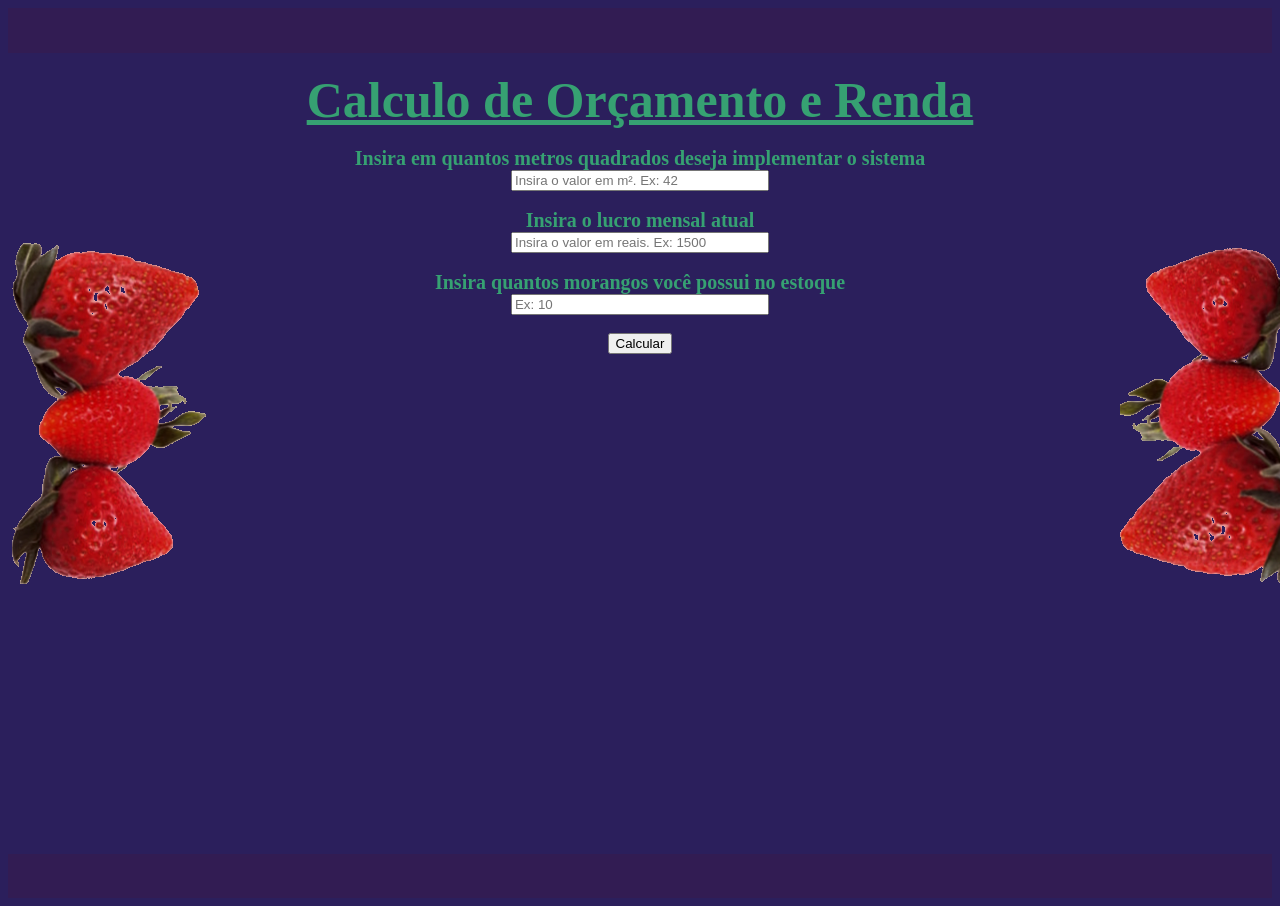
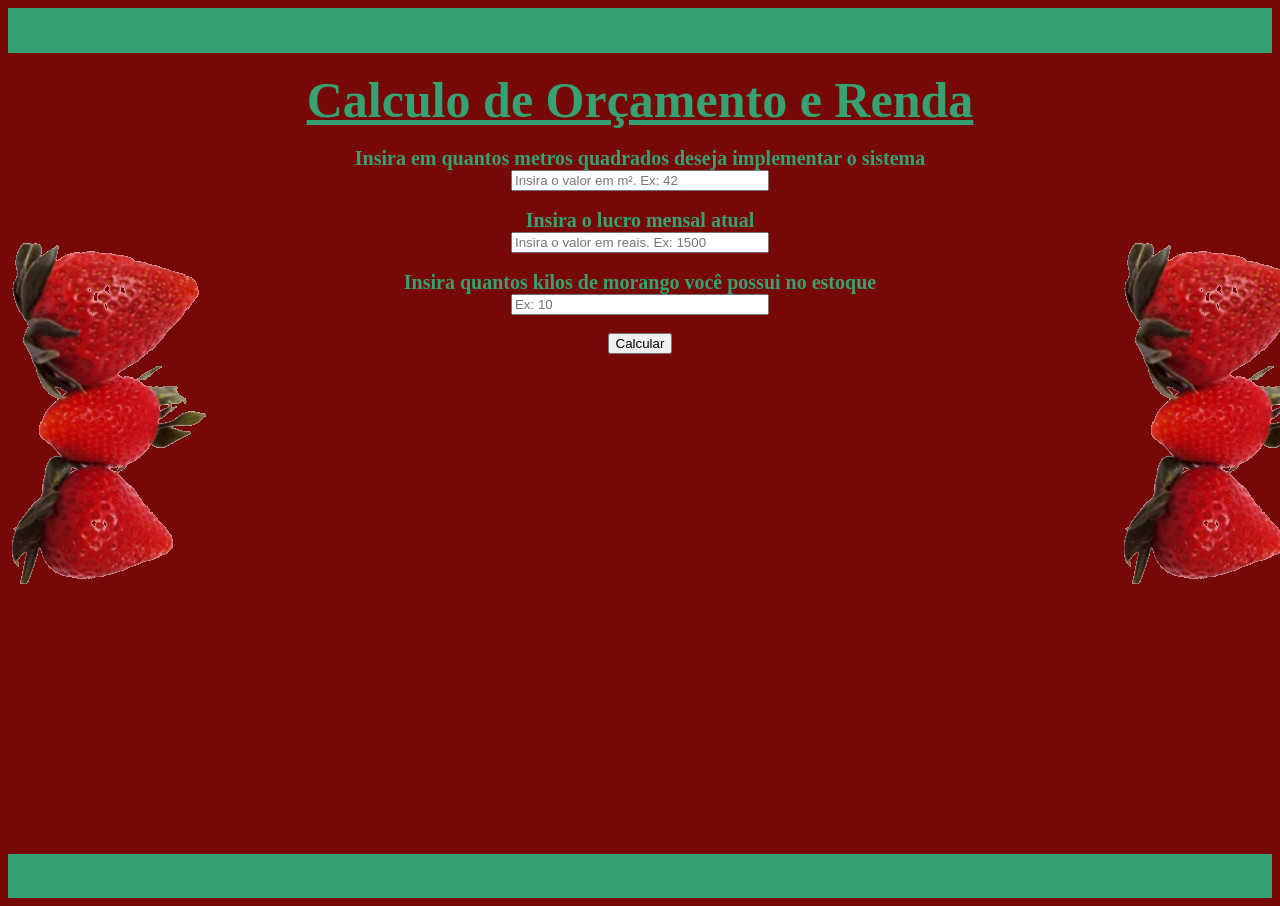
Before and after one commit to IgorChaconTeruel/Projeto-dos-Morangos, a plain HTML site: page simuladores/Simulador-Apresentação.html in a window 1280 px wide. Shown: the top 906 px of the page. Drawn offline with Linux system fonts and the light colour scheme; files whose address does not match are found by name.

Commit message:
Simulador atualizado

```diff
--- a/simuladores/Simulador-Apresentação.html
+++ b/simuladores/Simulador-Apresentação.html
@@ -8,15 +8,15 @@
         <title>Simulador Financeiro</title>
     </head>
 
-    <body style="height: 890px;background-color: #2B1F5C;">
-        <div style="width:100%; height:5%; background-color:#321c53;"></div> <!--Div de Moldura-->
+    <body style="height: 890px;background-color: #770808;;">
+        <div style="width:100%; height:5%; background-color:#36A172;"></div> <!--Div de Moldura-->
 
         <div style="width:100%; height:90%;">
         <!-- Div do Conteudo -->
 
             <div style="width: 12%; height:100%; float: left;">
                 <br><br><br><br><br><br><br><br><br><br>
-                <img src="C:\Users\USUARIO\Desktop\Projeto-dos-Morangos\strawberry.png">
+                <img src="C:\Users\Zezinho\Desktop\Projeto-dos-Morangos\strawberry.png">
                  <!-- IMPORTANTE trocar onde se encontra USUARIO para o usuario do computador-->
             </div>
 
@@ -37,9 +37,9 @@
                         <br>
                         <input id="iptLucroMensal" style="width: 250px;" placeholder="Insira o valor em reais. Ex: 1500">
                         <br><br>
-                        <b style="font-size:20px">Insira quantos morangos você possui no estoque</b>
+                        <b style="font-size:20px">Insira quantos kilos de morango você possui no estoque</b>
                         <br>
-                        <input id="iptQtdMorango" style="width: 250px;" placeholder="Ex: 10">
+                        <input id="iptKiloMorango" style="width: 250px;" placeholder="Ex: 10">
                         <br><br>
                         <button onclick="calcularInvestimento()">Calcular</button>
                         <br><br>
@@ -54,12 +54,12 @@
 
             <div style="width: 11%; height:100%; float: left;">
                 <br><br><br><br><br><br><br><br><br><br>
-                <img src="C:\Users\USUARIO\Desktop\strawberry2.png">
+                <img src="C:\Users\Zezinho\Desktop\Projeto-dos-Morangos\strawberry.png">
                   <!-- IMPORTANTE trocar onde se encontra USUARIO para o usuario do computador-->
             </div>
 
         </div>
-        <div style="width:100%; height:5%; background-color: #321c53;"></div> <!--Div de Moldura-->
+        <div style="width:100%; height:5%; background-color: #36A172;"></div> <!--Div de Moldura-->
     </body>
 
 </html>
@@ -67,13 +67,13 @@
 <script>
     function calcularInvestimento()
     {
-        // Valores fixos
-        var precoMorango = 1.93;
+        // Valores de Preço
+        var precoMorango = 11.25;
 
         // Entrada dos Inputs
         var metragem = Number(iptMetragem.value);
         var lucroAtual = Number(iptLucroMensal.value);
-        var qtdMorango = Number(iptQtdMorango.value);
+        var qtdMorango = Number(iptKiloMorango.value);
 
         // Contas
         var totalMudas = metragem * 8;
@@ -86,7 +86,7 @@
         ` De acordo com a metragem desejada o numero de sensores utilizados seria de ${totalSensores}, <br>
           O custo médio do investimento de acordo com o numero dos sensores é de ${totalSensores * 200}. <br><br>
           O aumento do lucro ao instalar o sistema é de R$${lucroTotal - lucroAtual}. <br><br>
-          Supondo que o custo médio do morango seja de R$${1.93} você lucrará R$${lucroEstoque} com os seus morangos.
+          Supondo que o custo médio do kilo do morango seja de R$${precoMorango} você lucrará R$${lucroEstoque} com os seus morangos.
         `;
     }
 </script>
```
